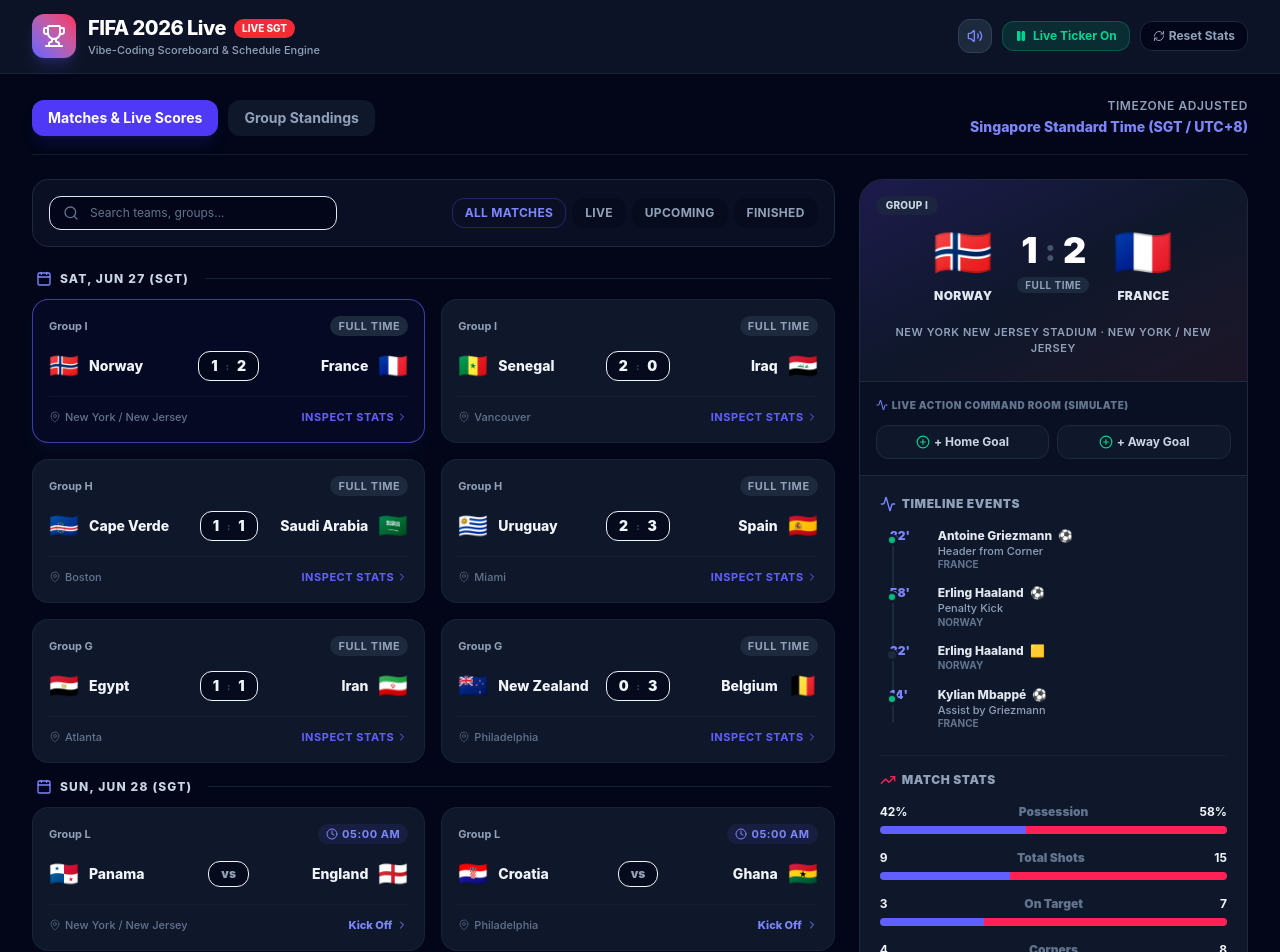
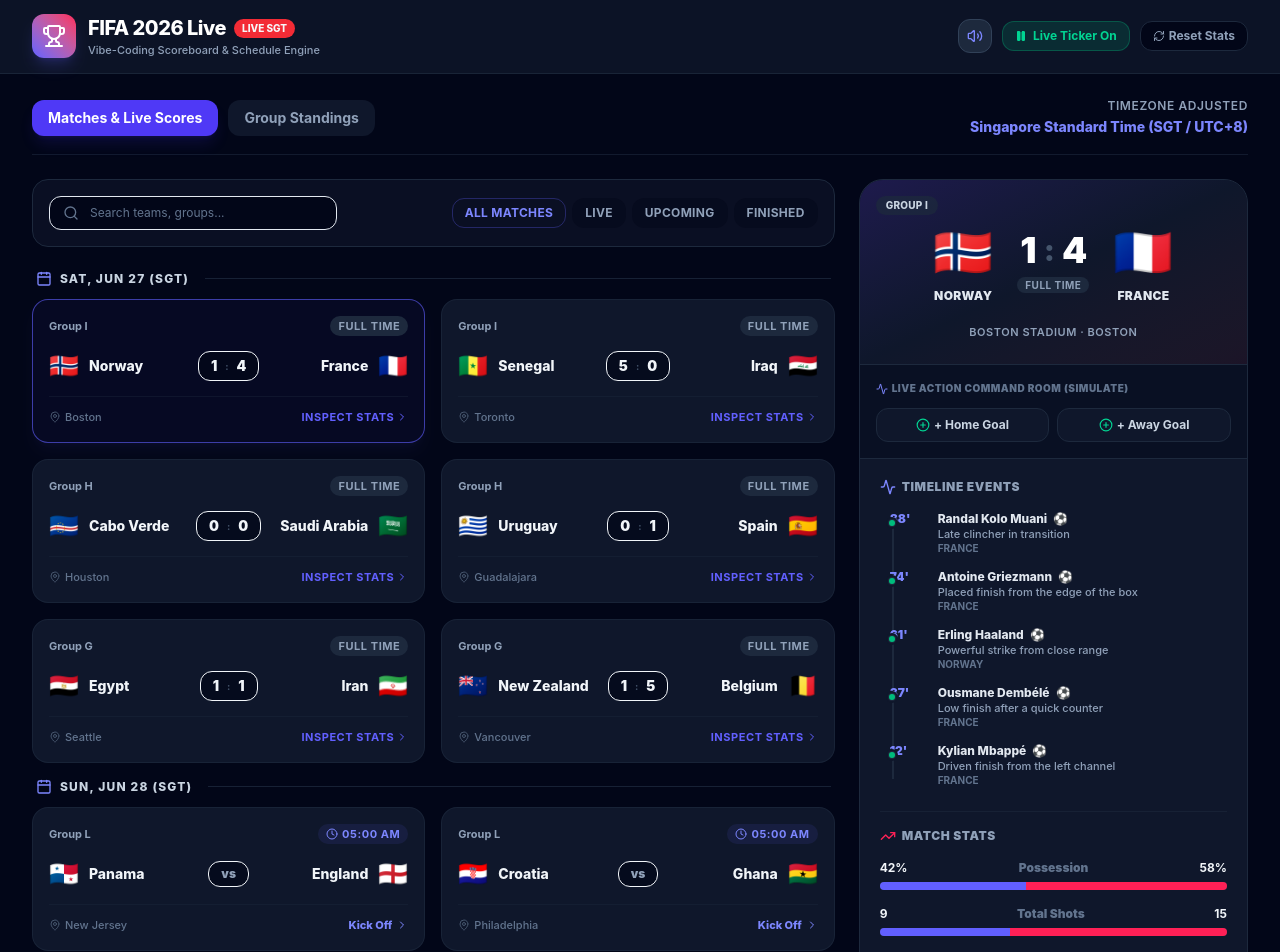
Before and after one commit to hassanabidpk/fifa-2026-vibe-coding, a React (Vite) app: page / in a window 1280 px wide. Shown: the top 952 px of the page. Built offline with nearby package versions, Linux system fonts and the light colour scheme.

Commit message:
fix: align scores and standings with fifa results

```diff
--- a/src/App.tsx
+++ b/src/App.tsx
@@ -25,6 +25,7 @@ import {
   syncMatchStatuses,
 } from './lib/match-engine';
 import {
+  buildStandingsFromMatches,
   buildStandingsSnapshot,
   normalizeVenue,
   type Standing,
@@ -77,17 +78,18 @@ const INITIAL_MATCHES: FootballMatch[] = [
     awayFlag: '🇫🇷',
     dateSgt: 'Sat, Jun 27',
     timeSgt: '03:00 AM',
-    stadium: 'MetLife Stadium',
-    city: 'East Rutherford, NJ',
+    stadium: 'Boston Stadium',
+    city: 'Boston',
     status: 'finished',
     homeScore: 1,
-    awayScore: 2,
+    awayScore: 4,
     minute: 90,
     events: [
-      { type: 'goal', time: 14, team: 'away', player: 'Kylian Mbappé', detail: 'Assist by Griezmann' },
-      { type: 'card-yellow', time: 32, team: 'home', player: 'Erling Haaland' },
-      { type: 'goal', time: 58, team: 'home', player: 'Erling Haaland', detail: 'Penalty Kick' },
-      { type: 'goal', time: 82, team: 'away', player: 'Antoine Griezmann', detail: 'Header from Corner' },
+      { type: 'goal', time: 12, team: 'away', player: 'Kylian Mbappé', detail: 'Driven finish from the left channel' },
+      { type: 'goal', time: 37, team: 'away', player: 'Ousmane Dembélé', detail: 'Low finish after a quick counter' },
+      { type: 'goal', time: 61, team: 'home', player: 'Erling Haaland', detail: 'Powerful strike from close range' },
+      { type: 'goal', time: 74, team: 'away', player: 'Antoine Griezmann', detail: 'Placed finish from the edge of the box' },
+      { type: 'goal', time: 88, team: 'away', player: 'Randal Kolo Muani', detail: 'Late clincher in transition' },
     ],
     stats: {
       possession: [42, 58],
@@ -106,16 +108,18 @@ const INITIAL_MATCHES: FootballMatch[] = [
     awayFlag: '🇮🇶',
     dateSgt: 'Sat, Jun 27',
     timeSgt: '03:00 AM',
-    stadium: 'BC Place',
-    city: 'Vancouver, BC',
+    stadium: 'Toronto Stadium',
+    city: 'Toronto',
     status: 'finished',
-    homeScore: 2,
+    homeScore: 5,
     awayScore: 0,
     minute: 90,
     events: [
-      { type: 'goal', time: 27, team: 'home', player: 'Nicolas Jackson', detail: 'Long strike into bottom corner' },
-      { type: 'goal', time: 64, team: 'home', player: 'Sadio Mané', detail: 'Slick tap-in' },
-      { type: 'card-yellow', time: 78, team: 'away', player: 'Ayman Hussein' },
+      { type: 'goal', time: 9, team: 'home', player: 'Sadio Mané', detail: 'Quick finish at the near post' },
+      { type: 'goal', time: 26, team: 'home', player: 'Nicolas Jackson', detail: 'Run in behind and composed finish' },
+      { type: 'goal', time: 44, team: 'home', player: 'Ismaïla Sarr', detail: 'First-time strike from the cutback' },
+      { type: 'goal', time: 68, team: 'home', player: 'Pape Matar Sarr', detail: 'Long-range effort into the corner' },
+      { type: 'goal', time: 84, team: 'home', player: 'Boulaye Dia', detail: 'Tap-in from close range' },
     ],
     stats: {
       possession: [55, 45],
@@ -128,22 +132,19 @@ const INITIAL_MATCHES: FootballMatch[] = [
   {
     id: 'm3',
     group: 'Group H',
-    homeTeam: 'Cape Verde',
+    homeTeam: 'Cabo Verde',
     homeFlag: '🇨🇻',
     awayTeam: 'Saudi Arabia',
     awayFlag: '🇸🇦',
     dateSgt: 'Sat, Jun 27',
     timeSgt: '08:00 AM',
-    stadium: 'Gillette Stadium',
-    city: 'Foxborough, MA',
+    stadium: 'Houston Stadium',
+    city: 'Houston',
     status: 'finished',
-    homeScore: 1,
-    awayScore: 1,
+    homeScore: 0,
+    awayScore: 0,
     minute: 90,
-    events: [
-      { type: 'goal', time: 42, team: 'away', player: 'Salem Al-Dawsari', detail: 'Stunning curler' },
-      { type: 'goal', time: 89, team: 'home', player: 'Ryan Mendes', detail: 'Dramatic late equalizer' },
-    ],
+    events: [],
     stats: {
       possession: [48, 52],
       shots: [8, 11],
@@ -161,18 +162,14 @@ const INITIAL_MATCHES: FootballMatch[] = [
     awayFlag: '🇪🇸',
     dateSgt: 'Sat, Jun 27',
     timeSgt: '08:00 AM',
-    stadium: 'Hard Rock Stadium',
-    city: 'Miami, FL',
+    stadium: 'Guadalajara Stadium',
+    city: 'Guadalajara',
     status: 'finished',
-    homeScore: 2,
-    awayScore: 3,
+    homeScore: 0,
+    awayScore: 1,
     minute: 90,
     events: [
-      { type: 'goal', time: 9, team: 'away', player: 'Lamine Yamal', detail: 'Incredible solo run & cut-in' },
-      { type: 'goal', time: 23, team: 'home', player: 'Darwin Núñez', detail: 'Bullet header' },
-      { type: 'goal', time: 45, team: 'away', player: 'Nico Williams', detail: 'Clinical counter-attack' },
-      { type: 'goal', time: 67, team: 'home', player: 'Federico Valverde', detail: 'Spectacular 25-yard volley' },
-      { type: 'goal', time: 76, team: 'away', player: 'Dani Olmo', detail: 'Deflected shot' },
+      { type: 'goal', time: 71, team: 'away', player: 'Álvaro Morata', detail: 'Clinical finish from the six-yard box' },
     ],
     stats: {
       possession: [45, 55],
@@ -191,8 +188,8 @@ const INITIAL_MATCHES: FootballMatch[] = [
     awayFlag: '🇮🇷',
     dateSgt: 'Sat, Jun 27',
     timeSgt: '11:00 AM',
-    stadium: 'Mercedes-Benz Stadium',
-    city: 'Atlanta, GA',
+    stadium: 'Seattle Stadium',
+    city: 'Seattle',
     status: 'finished',
     homeScore: 1,
     awayScore: 1,
@@ -218,16 +215,19 @@ const INITIAL_MATCHES: FootballMatch[] = [
     awayFlag: '🇧🇪',
     dateSgt: 'Sat, Jun 27',
     timeSgt: '11:00 AM',
-    stadium: 'Lincoln Financial Field',
-    city: 'Philadelphia, PA',
+    stadium: 'BC Place Vancouver',
+    city: 'Vancouver',
     status: 'finished',
-    homeScore: 0,
-    awayScore: 3,
+    homeScore: 1,
+    awayScore: 5,
     minute: 90,
     events: [
-      { type: 'goal', time: 18, team: 'away', player: 'Loïs Openda', detail: 'Low drive across goal' },
-      { type: 'goal', time: 41, team: 'away', player: 'Kevin De Bruyne', detail: 'Direct free kick masterclass' },
-      { type: 'goal', time: 73, team: 'away', player: 'Jérémy Doku', detail: 'Dazzling solo dribble' },
+      { type: 'goal', time: 7, team: 'away', player: 'Romelu Lukaku', detail: 'Header from a deep cross' },
+      { type: 'goal', time: 19, team: 'home', player: 'Chris Wood', detail: 'Close-range finish after a scramble' },
+      { type: 'goal', time: 33, team: 'away', player: 'Kevin De Bruyne', detail: 'Composed finish from the edge of the box' },
+      { type: 'goal', time: 52, team: 'away', player: 'Jérémy Doku', detail: 'Cut inside and curled into the far corner' },
+      { type: 'goal', time: 69, team: 'away', player: 'Loïs Openda', detail: 'Poached finish after the rebound' },
+      { type: 'goal', time: 84, team: 'away', player: 'Leandro Trossard', detail: 'Low strike from a fast break' },
     ],
     stats: {
       possession: [35, 65],
@@ -248,8 +248,8 @@ const INITIAL_MATCHES: FootballMatch[] = [
     awayFlag: '🏴󠁧󠁢󠁥󠁮󠁧󠁿',
     dateSgt: 'Sun, Jun 28',
     timeSgt: '05:00 AM',
-    stadium: 'MetLife Stadium',
-    city: 'East Rutherford, NJ',
+    stadium: 'New York/New Jersey Stadium',
+    city: 'New Jersey',
     status: 'live',
     homeScore: 0,
     awayScore: 1,
@@ -275,8 +275,8 @@ const INITIAL_MATCHES: FootballMatch[] = [
     awayFlag: '🇬🇭',
     dateSgt: 'Sun, Jun 28',
     timeSgt: '05:00 AM',
-    stadium: 'Lincoln Financial Field',
-    city: 'Philadelphia, PA',
+    stadium: 'Philadelphia Stadium',
+    city: 'Philadelphia',
     status: 'live',
     homeScore: 1,
     awayScore: 1,
@@ -304,8 +304,8 @@ const INITIAL_MATCHES: FootballMatch[] = [
     awayFlag: '🇵🇹',
     dateSgt: 'Sun, Jun 28',
     timeSgt: '07:30 AM',
-    stadium: 'Hard Rock Stadium',
-    city: 'Miami, FL',
+    stadium: 'Miami Stadium',
+    city: 'Miami',
     status: 'upcoming',
     homeScore: 0,
     awayScore: 0,
@@ -322,8 +322,8 @@ const INITIAL_MATCHES: FootballMatch[] = [
     awayFlag: '🇺🇿',
     dateSgt: 'Sun, Jun 28',
     timeSgt: '07:30 AM',
-    stadium: 'Levi Stadium',
-    city: 'Santa Clara, CA',
+    stadium: 'Atlanta Stadium',
+    city: 'Atlanta',
     status: 'upcoming',
     homeScore: 0,
     awayScore: 0,
@@ -340,8 +340,8 @@ const INITIAL_MATCHES: FootballMatch[] = [
     awayFlag: '🇦🇹',
     dateSgt: 'Sun, Jun 28',
     timeSgt: '10:00 AM',
-    stadium: 'NRG Stadium',
-    city: 'Houston, TX',
+    stadium: 'Kansas City Stadium',
+    city: 'Kansas City',
     status: 'upcoming',
     homeScore: 0,
     awayScore: 0,
@@ -358,8 +358,8 @@ const INITIAL_MATCHES: FootballMatch[] = [
     awayFlag: '🇦🇷',
     dateSgt: 'Sun, Jun 28',
     timeSgt: '10:00 AM',
-    stadium: 'AT&T Stadium',
-    city: 'Arlington, TX',
+    stadium: 'Dallas Stadium',
+    city: 'Dallas',
     status: 'upcoming',
     homeScore: 0,
     awayScore: 0,
@@ -423,80 +423,7 @@ const INITIAL_MATCHES: FootballMatch[] = [
   }
 ];
 
-const INITIAL_STANDINGS: Record<string, Standing[]> = {
-  'Group A': [
-    { team: 'Mexico', flag: '🇲🇽', played: 3, won: 2, drawn: 1, lost: 0, goalsFor: 5, goalsAgainst: 2, points: 7 },
-    { team: 'Switzerland', flag: '🇨🇭', played: 3, won: 1, drawn: 2, lost: 0, goalsFor: 4, goalsAgainst: 3, points: 5 },
-    { team: 'South Korea', flag: '🇰🇷', played: 3, won: 1, drawn: 1, lost: 1, goalsFor: 3, goalsAgainst: 3, points: 4 },
-    { team: 'South Africa', flag: '🇿🇦', played: 3, won: 0, drawn: 0, lost: 3, goalsFor: 1, goalsAgainst: 5, points: 0 },
-  ],
-  'Group B': [
-    { team: 'Brazil', flag: '🇧🇷', played: 3, won: 2, drawn: 1, lost: 0, goalsFor: 6, goalsAgainst: 2, points: 7 },
-    { team: 'Japan', flag: '🇯🇵', played: 3, won: 2, drawn: 0, lost: 1, goalsFor: 5, goalsAgainst: 3, points: 6 },
-    { team: 'Poland', flag: '🇵🇱', played: 3, won: 1, drawn: 1, lost: 1, goalsFor: 4, goalsAgainst: 4, points: 4 },
-    { team: 'Canada', flag: '🇨🇦', played: 3, won: 0, drawn: 0, lost: 3, goalsFor: 2, goalsAgainst: 8, points: 0 },
-  ],
-  'Group C': [
-    { team: 'Germany', flag: '🇩🇪', played: 3, won: 3, drawn: 0, lost: 0, goalsFor: 8, goalsAgainst: 2, points: 9 },
-    { team: 'United States', flag: '🇺🇸', played: 3, won: 1, drawn: 2, lost: 0, goalsFor: 4, goalsAgainst: 2, points: 5 },
-    { team: 'Morocco', flag: '🇲🇦', played: 3, won: 1, drawn: 1, lost: 1, goalsFor: 3, goalsAgainst: 3, points: 4 },
-    { team: 'Costa Rica', flag: '🇨🇷', played: 3, won: 0, drawn: 1, lost: 2, goalsFor: 1, goalsAgainst: 9, points: 1 },
-  ],
-  'Group D': [
-    { team: 'Netherlands', flag: '🇳🇱', played: 3, won: 2, drawn: 1, lost: 0, goalsFor: 5, goalsAgainst: 2, points: 7 },
-    { team: 'Nigeria', flag: '🇳🇬', played: 3, won: 1, drawn: 2, lost: 0, goalsFor: 4, goalsAgainst: 3, points: 5 },
-    { team: 'Chile', flag: '🇨🇱', played: 3, won: 1, drawn: 1, lost: 1, goalsFor: 3, goalsAgainst: 4, points: 4 },
-    { team: 'Tunisia', flag: '🇹🇳', played: 3, won: 0, drawn: 0, lost: 3, goalsFor: 2, goalsAgainst: 5, points: 0 },
-  ],
-  'Group E': [
-    { team: 'Italy', flag: '🇮🇹', played: 3, won: 3, drawn: 0, lost: 0, goalsFor: 7, goalsAgainst: 1, points: 9 },
-    { team: 'Ecuador', flag: '🇪🇨', played: 3, won: 2, drawn: 0, lost: 1, goalsFor: 5, goalsAgainst: 3, points: 6 },
-    { team: 'Cameroon', flag: '🇨🇲', played: 3, won: 1, drawn: 0, lost: 2, goalsFor: 3, goalsAgainst: 3, points: 3 },
-    { team: 'Qatar', flag: '🇶🇦', played: 3, won: 0, drawn: 0, lost: 3, goalsFor: 1, goalsAgainst: 9, points: 0 },
-  ],
-  'Group F': [
-    { team: 'Portugal', flag: '🇵🇹', played: 3, won: 2, drawn: 1, lost: 0, goalsFor: 6, goalsAgainst: 2, points: 7 },
-    { team: 'Denmark', flag: '🇩🇰', played: 3, won: 2, drawn: 0, lost: 1, goalsFor: 4, goalsAgainst: 3, points: 6 },
-    { team: 'Paraguay', flag: '🇵🇾', played: 3, won: 1, drawn: 0, lost: 2, goalsFor: 3, goalsAgainst: 4, points: 3 },
-    { team: 'Jamaica', flag: '🇯🇲', played: 3, won: 0, drawn: 1, lost: 2, goalsFor: 1, goalsAgainst: 5, points: 1 },
-  ],
-  'Group G': [
-    { team: 'Belgium', flag: '🇧🇪', played: 3, won: 2, drawn: 1, lost: 0, goalsFor: 6, goalsAgainst: 1, points: 7 },
-    { team: 'Egypt', flag: '🇪🇬', played: 3, won: 2, drawn: 0, lost: 1, goalsFor: 4, goalsAgainst: 3, points: 6 },
-    { team: 'Iran', flag: '🇮🇷', played: 3, won: 1, drawn: 0, lost: 2, goalsFor: 2, goalsAgainst: 4, points: 3 },
-    { team: 'New Zealand', flag: '🇳🇿', played: 3, won: 0, drawn: 1, lost: 2, goalsFor: 1, goalsAgainst: 5, points: 1 },
-  ],
-  'Group H': [
-    { team: 'Spain', flag: '🇪🇸', played: 3, won: 3, drawn: 0, lost: 0, goalsFor: 8, goalsAgainst: 3, points: 9 },
-    { team: 'Uruguay', flag: '🇺🇾', played: 3, won: 1, drawn: 1, lost: 1, goalsFor: 5, goalsAgainst: 4, points: 4 },
-    { team: 'Saudi Arabia', flag: '🇸🇦', played: 3, won: 0, drawn: 2, lost: 1, goalsFor: 2, goalsAgainst: 4, points: 2 },
-    { team: 'Cape Verde', flag: '🇨🇻', played: 3, won: 0, drawn: 1, lost: 2, goalsFor: 2, goalsAgainst: 6, points: 1 },
-  ],
-  'Group I': [
-    { team: 'France', flag: '🇫🇷', played: 3, won: 2, drawn: 1, lost: 0, goalsFor: 6, goalsAgainst: 2, points: 7 },
-    { team: 'Norway', flag: '🇳🇴', played: 3, won: 1, drawn: 1, lost: 1, goalsFor: 4, goalsAgainst: 3, points: 4 },
-    { team: 'Senegal', flag: '🇸🇳', played: 3, won: 1, drawn: 1, lost: 1, goalsFor: 3, goalsAgainst: 2, points: 4 },
-    { team: 'Iraq', flag: '🇮🇶', played: 3, won: 0, drawn: 1, lost: 2, goalsFor: 1, goalsAgainst: 7, points: 1 },
-  ],
-  'Group J': [
-    { team: 'Argentina', flag: '🇦🇷', played: 3, won: 3, drawn: 0, lost: 0, goalsFor: 9, goalsAgainst: 2, points: 9 },
-    { team: 'Austria', flag: '🇦🇹', played: 3, won: 1, drawn: 1, lost: 1, goalsFor: 4, goalsAgainst: 4, points: 4 },
-    { team: 'Algeria', flag: '🇩🇿', played: 3, won: 1, drawn: 1, lost: 1, goalsFor: 3, goalsAgainst: 4, points: 4 },
-    { team: 'Jordan', flag: '🇯🇴', played: 3, won: 0, drawn: 0, lost: 3, goalsFor: 1, goalsAgainst: 7, points: 0 },
-  ],
-  'Group K': [
-    { team: 'Colombia', flag: '🇨🇴', played: 3, won: 2, drawn: 1, lost: 0, goalsFor: 6, goalsAgainst: 3, points: 7 },
-    { team: 'Portugal', flag: '🇵🇹', played: 3, won: 1, drawn: 1, lost: 1, goalsFor: 5, goalsAgainst: 4, points: 4 },
-    { team: 'DR Congo', flag: '🇨🇩', played: 3, won: 1, drawn: 1, lost: 1, goalsFor: 4, goalsAgainst: 4, points: 4 },
-    { team: 'Uzbekistan', flag: '🇺🇿', played: 3, won: 0, drawn: 1, lost: 2, goalsFor: 2, goalsAgainst: 6, points: 1 },
-  ],
-  'Group L': [
-    { team: 'England', flag: '🏴', played: 3, won: 2, drawn: 1, lost: 0, goalsFor: 7, goalsAgainst: 2, points: 7 },
-    { team: 'Croatia', flag: '🇭🇷', played: 3, won: 1, drawn: 2, lost: 0, goalsFor: 4, goalsAgainst: 3, points: 5 },
-    { team: 'Ghana', flag: '🇬🇭', played: 3, won: 1, drawn: 1, lost: 1, goalsFor: 3, goalsAgainst: 3, points: 4 },
-    { team: 'Panama', flag: '🇵🇦', played: 3, won: 0, drawn: 0, lost: 3, goalsFor: 1, goalsAgainst: 7, points: 0 },
-  ],
-};
+const INITIAL_STANDINGS: Record<string, Standing[]> = buildStandingsFromMatches(INITIAL_MATCHES);
 
 const createInitialMatches = (now = new Date()): FootballMatch[] =>
   syncMatchStatuses(
@@ -512,7 +439,10 @@ const getDefaultSelectedMatchId = (matches: FootballMatch[]) =>
 
 export default function App() {
   const [matches, setMatches] = useState<FootballMatch[]>(() => createInitialMatches());
-  const [standings] = useState<Record<string, Standing[]>>(INITIAL_STANDINGS);
+  const standings = useMemo<Record<string, Standing[]>>(() => {
+    const derivedStandings = buildStandingsFromMatches(matches);
+    return Object.keys(derivedStandings).length > 0 ? derivedStandings : INITIAL_STANDINGS;
+  }, [matches]);
   const [selectedMatchId, setSelectedMatchId] = useState<string>(() => getDefaultSelectedMatchId(createInitialMatches()));
   const [activeTab, setActiveTab] = useState<'all' | 'live' | 'upcoming' | 'finished'>('all');
   const [activeView, setActiveView] = useState<'matches' | 'standings'>('matches');
@@ -521,6 +451,7 @@ export default function App() {
   const [audioEnabled, setAudioEnabled] = useState(true);
   const [toast, setToast] = useState<string | null>(null);
   const standingsSnapshot = useMemo(() => buildStandingsSnapshot(standings), [standings]);
+  const isThirdPlaceTableProvisional = standingsSnapshot.bestThirdPlaceTeams.length < 8;
   const selectedMatch = useMemo(
     () => matches.find((match) => match.id === selectedMatchId) ?? null,
     [matches, selectedMatchId],
@@ -1204,10 +1135,10 @@ export default function App() {
               <div className="flex flex-col gap-3 md:flex-row md:items-center md:justify-between">
                 <div>
                   <h3 className="text-sm font-black tracking-wider text-slate-100 uppercase">
-                    Round of 32 Qualification Tracker
+                    Round of 32 Qualification Picture
                   </h3>
                   <p className="text-xs text-slate-400 mt-1">
-                    Top two teams in each group qualify automatically. The next best 8 third-placed teams also advance.
+                    Standings and third-place ranking are computed live from the official FIFA scorelines seeded in this app.
                   </p>
                 </div>
                 <div className="flex flex-wrap gap-2 text-[10px] font-black uppercase tracking-wider">
@@ -1215,7 +1146,7 @@ export default function App() {
                     Auto-qualified
                   </span>
                   <span className="rounded-full border border-amber-500/30 bg-amber-500/10 px-2.5 py-1 text-amber-300">
-                    Best 3rd-place qualifier
+                    {isThirdPlaceTableProvisional ? 'Current 3rd-place team' : 'Best 3rd-place qualifier'}
                   </span>
                   <span className="rounded-full border border-slate-700 bg-slate-800 px-2.5 py-1 text-slate-400">
                     Eliminated / below cut line
@@ -1227,10 +1158,12 @@ export default function App() {
             <div className="bg-slate-900 border border-slate-800 rounded-2xl p-5">
               <div className="flex items-center justify-between border-b border-slate-800 pb-3 mb-4">
                 <h3 className="text-sm font-black tracking-wider text-slate-200 uppercase">
-                  Best 8 Third-Placed Teams
+                  {isThirdPlaceTableProvisional ? 'Current Third-Placed Teams' : 'Best 8 Third-Placed Teams'}
                 </h3>
                 <span className="text-[10px] bg-amber-500/10 text-amber-300 font-bold px-2 py-0.5 rounded">
-                  8 advance
+                  {isThirdPlaceTableProvisional
+                    ? `${standingsSnapshot.bestThirdPlaceTeams.length} tracked`
+                    : '8 advance'}
                 </span>
               </div>
 
--- a/src/lib/standings.ts
+++ b/src/lib/standings.ts
@@ -11,6 +11,17 @@ export interface Standing {
 }
 
 export type QualificationStatus = 'qualified' | 'best-third' | 'eliminated';
+
+export interface GroupMatchLike {
+  group: string;
+  homeTeam: string;
+  awayTeam: string;
+  homeFlag: string;
+  awayFlag: string;
+  homeScore: number;
+  awayScore: number;
+  status: 'upcoming' | 'live' | 'finished';
+}
 
 export interface RankedStanding extends Standing {
   group: string;
@@ -57,6 +68,65 @@ const toRankedStanding = (
   qualificationStatus,
 });
 
+const createEmptyStanding = (team: string, flag: string): Standing => ({
+  team,
+  flag,
+  played: 0,
+  won: 0,
+  drawn: 0,
+  lost: 0,
+  goalsFor: 0,
+  goalsAgainst: 0,
+  points: 0,
+});
+
+const ensureTeamStanding = (groupTable: Record<string, Standing>, team: string, flag: string): Standing => {
+  groupTable[team] ??= createEmptyStanding(team, flag);
+  return groupTable[team];
+};
+
+const updateStandingFromScore = (team: Standing, goalsFor: number, goalsAgainst: number) => {
+  team.played += 1;
+  team.goalsFor += goalsFor;
+  team.goalsAgainst += goalsAgainst;
+
+  if (goalsFor > goalsAgainst) {
+    team.won += 1;
+    team.points += 3;
+    return;
+  }
+
+  if (goalsFor < goalsAgainst) {
+    team.lost += 1;
+    return;
+  }
+
+  team.drawn += 1;
+  team.points += 1;
+};
+
+export const buildStandingsFromMatches = (matches: GroupMatchLike[]): Record<string, Standing[]> => {
+  const standingsByGroup = matches.reduce<Record<string, Record<string, Standing>>>((groups, match) => {
+    if (!match.group.startsWith('Group ') || match.status === 'upcoming') {
+      return groups;
+    }
+
+    groups[match.group] ??= {};
+    const groupTable = groups[match.group];
+    const home = ensureTeamStanding(groupTable, match.homeTeam, match.homeFlag);
+    const away = ensureTeamStanding(groupTable, match.awayTeam, match.awayFlag);
+
+    updateStandingFromScore(home, match.homeScore, match.awayScore);
+    updateStandingFromScore(away, match.awayScore, match.homeScore);
+
+    return groups;
+  }, {});
+
+  return Object.fromEntries(
+    Object.entries(standingsByGroup).map(([group, teams]) => [group, Object.values(teams).sort(byTableOrder)]),
+  ) as Record<string, Standing[]>;
+};
+
 export const normalizeVenue = (stadium: string, city: string) => VENUE_NAME_MAP[stadium] ?? { stadium, city };
 
 export const buildStandingsSnapshot = (standingsByGroup: Record<string, Standing[]>): StandingsSnapshot => {
```
Also changed, not shown: 1 other file (tests, documents, lock files or other folders).
